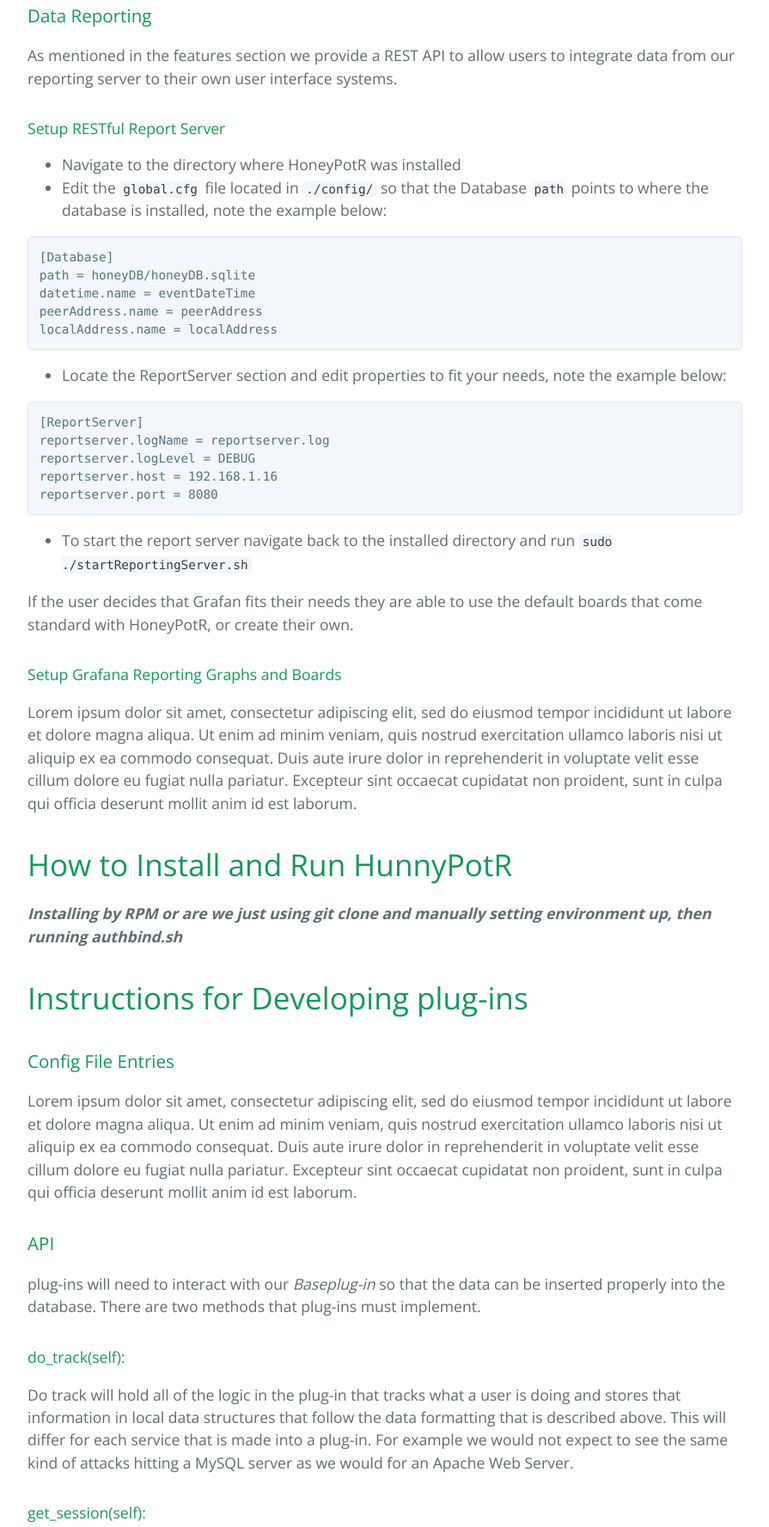
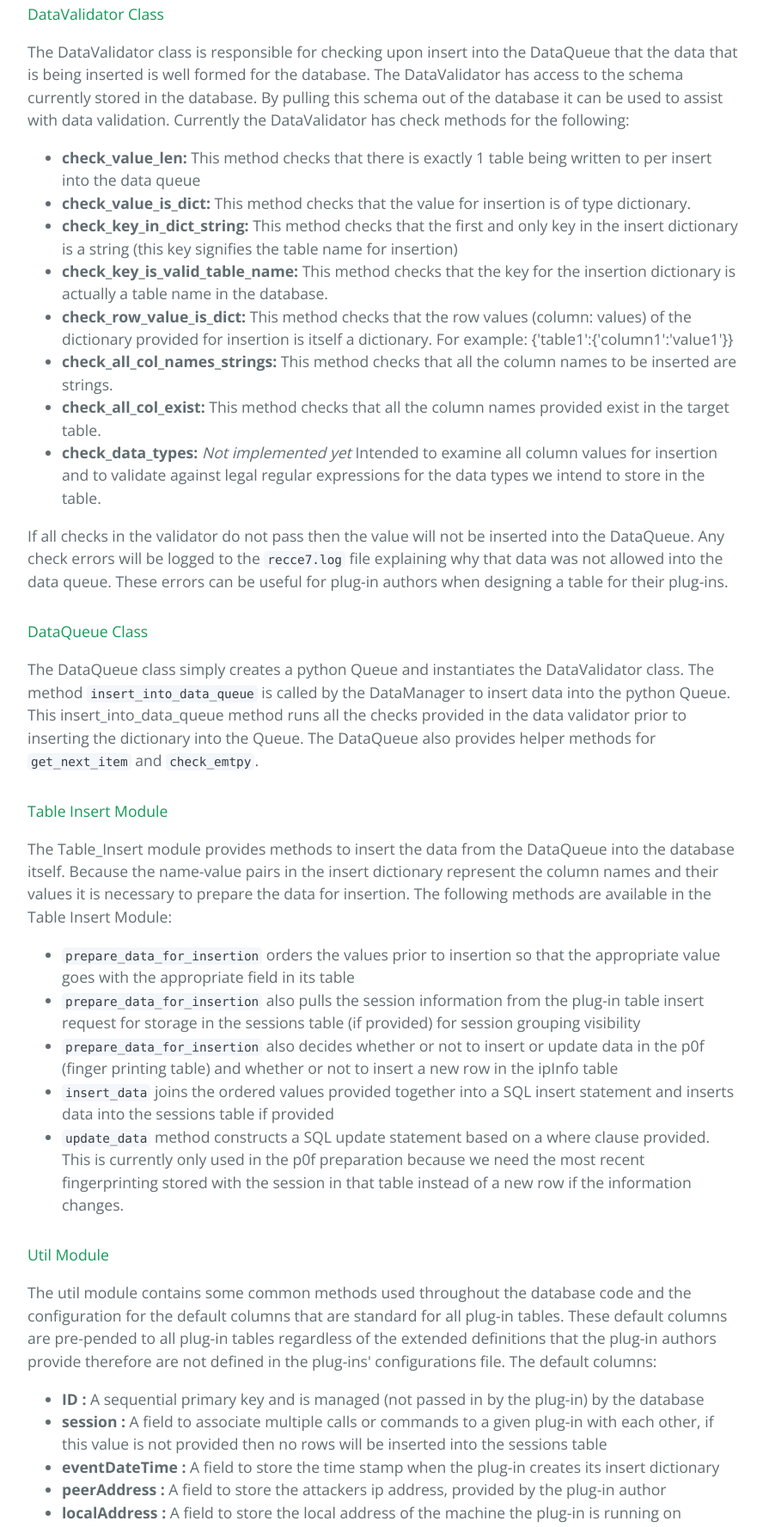
Before and after one commit to RECCE7/recce7.github.io, a plain HTML site: page index.html in a window 1280 px wide. Shown: the part 4781-6557 px from the top of the page at 86% size, without its empty margins (192-1087 px from the left). Drawn offline with nearby package versions, Linux system fonts and the light colour scheme.

Commit message:
Replace master branch with page content via GitHub

```diff
--- a/index.html
+++ b/index.html
@@ -113,11 +113,79 @@
 <ul>
 <li>Create tables and indexes</li>
 <li>Modify existing table definitions</li>
-<li>Verify that defined columns are valid sqlite3 data types
-#### DataValidator Class</li>
+<li>Verify that defined columns are valid sqlite3 data types</li>
 </ul>
 
 <p>Currently when a user-defined plug-in table is redefined in the plug-in configuration that table will be effectively truncated in order to add or remove the columns defined. In the future it would be good to implement the redefinition in a way that keeps what data is possible to persist between redefinitions.</p>
+
+<h4>
+<a id="datavalidator-class" class="anchor" href="#datavalidator-class" aria-hidden="true"><span aria-hidden="true" class="octicon octicon-link"></span></a>DataValidator Class</h4>
+
+<p>The DataValidator class is responsible for checking upon insert into the DataQueue that the data that is being inserted is well formed for the database. The DataValidator has access to the schema currently stored in the database. By pulling this schema out of the database it can be used to assist with data validation.  Currently the DataValidator has check methods for the following:</p>
+
+<ul>
+<li>
+<strong>check_value_len:</strong>  This method checks that there is exactly 1 table being written to per insert into the data queue</li>
+<li>
+<strong>check_value_is_dict:</strong> This method checks that the value for insertion is of type dictionary.</li>
+<li>
+<strong>check_key_in_dict_string:</strong> This method checks that the first and only key in the insert dictionary is a string (this key signifies the table name for insertion)</li>
+<li>
+<strong>check_key_is_valid_table_name:</strong> This method checks that the key for the insertion dictionary is actually a table name in the database.</li>
+<li>
+<strong>check_row_value_is_dict:</strong> This method checks that the row values (column: values) of the dictionary provided for insertion is itself a dictionary. For example: {'table1':{'column1':'value1'}}</li>
+<li>
+<strong>check_all_col_names_strings:</strong> This method checks that all the column names to be inserted are strings.</li>
+<li>
+<strong>check_all_col_exist:</strong> This method checks that all the column names provided exist in the target table.</li>
+<li>
+<strong>check_data_types:</strong> <em>Not implemented yet</em> Intended to examine all column values for insertion and to validate against legal regular expressions for the data types we intend to store in the table.</li>
+</ul>
+
+<p>If all checks in the validator do not pass then the value will not be inserted into the DataQueue. Any check errors will be logged to the <code>recce7.log</code> file explaining why that data was not allowed into the data queue. These errors can be useful for plug-in authors when designing a table for their plug-ins.</p>
+
+<h4>
+<a id="dataqueue-class" class="anchor" href="#dataqueue-class" aria-hidden="true"><span aria-hidden="true" class="octicon octicon-link"></span></a>DataQueue Class</h4>
+
+<p>The DataQueue class simply creates a python Queue and instantiates the DataValidator class. The method <code>insert_into_data_queue</code> is called by the DataManager to insert data into the python Queue. This insert_into_data_queue method runs all the checks provided in the data validator prior to inserting the dictionary into the Queue.  The DataQueue also provides helper methods for <code>get_next_item</code> and <code>check_emtpy</code>.</p>
+
+<h4>
+<a id="table-insert-module" class="anchor" href="#table-insert-module" aria-hidden="true"><span aria-hidden="true" class="octicon octicon-link"></span></a>Table Insert Module</h4>
+
+<p>The Table_Insert module provides methods to insert the data from the DataQueue into the database itself.  Because the name-value pairs in the insert dictionary represent the column names and their values it is necessary to prepare the data for insertion.
+The following methods are available in the Table Insert Module:</p>
+
+<ul>
+<li>
+<code>prepare_data_for_insertion</code> orders the values prior to insertion so that the appropriate value goes with the appropriate field in its table</li>
+<li>
+<code>prepare_data_for_insertion</code> also pulls the session information from the plug-in table insert request for storage in the sessions table (if provided) for session grouping visibility</li>
+<li>
+<code>prepare_data_for_insertion</code> also decides whether or not to insert or update data in the p0f (finger printing table) and whether or not to insert a new row in the ipInfo table</li>
+<li>
+<code>insert_data</code> joins the ordered values provided together into a SQL insert statement and inserts data into the sessions table if provided</li>
+<li>
+<code>update_data</code> method constructs a SQL update statement based on a where clause provided. This is currently only used in the p0f preparation because we need the most recent fingerprinting stored with the session in that table instead of a new row if the information changes.</li>
+</ul>
+
+<h4>
+<a id="util-module" class="anchor" href="#util-module" aria-hidden="true"><span aria-hidden="true" class="octicon octicon-link"></span></a>Util Module</h4>
+
+<p>The util module contains some common methods used throughout the database code and the configuration for the default columns that are standard for all plug-in tables.  These default columns are pre-pended to all plug-in tables regardless of the extended definitions that the plug-in authors provide therefore are not defined in the plug-ins' configurations file.
+The default columns:</p>
+
+<ul>
+<li>
+<strong>ID :</strong> A sequential primary key and is managed (not passed in by the plug-in) by the database</li>
+<li>
+<strong>session :</strong> A field to associate multiple calls or commands to a given plug-in with each other, if this value is not provided then no rows will be inserted into the sessions table</li>
+<li>
+<strong>eventDateTime :</strong> A field to store the time stamp when the plug-in creates its insert dictionary</li>
+<li>
+<strong>peerAddress :</strong> A field to store the attackers ip address, provided by the plug-in author</li>
+<li>
+<strong>localAddress :</strong> A field to store the local address of the machine the plug-in is running on</li>
+</ul>
 
 <h3>
 <a id="data-reporting" class="anchor" href="#data-reporting" aria-hidden="true"><span aria-hidden="true" class="octicon octicon-link"></span></a>Data Reporting</h3>
```
Also changed, not shown: params.json (+1 -1 lines).
